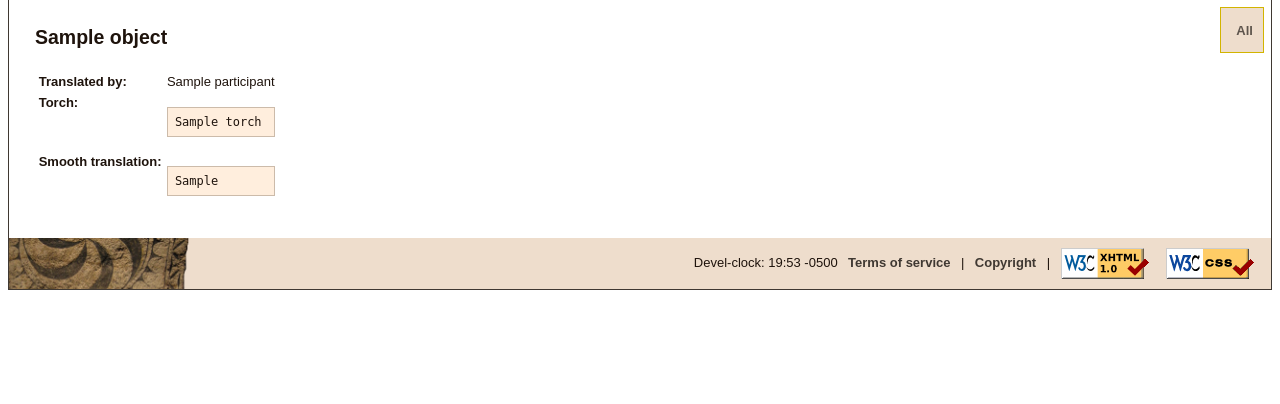
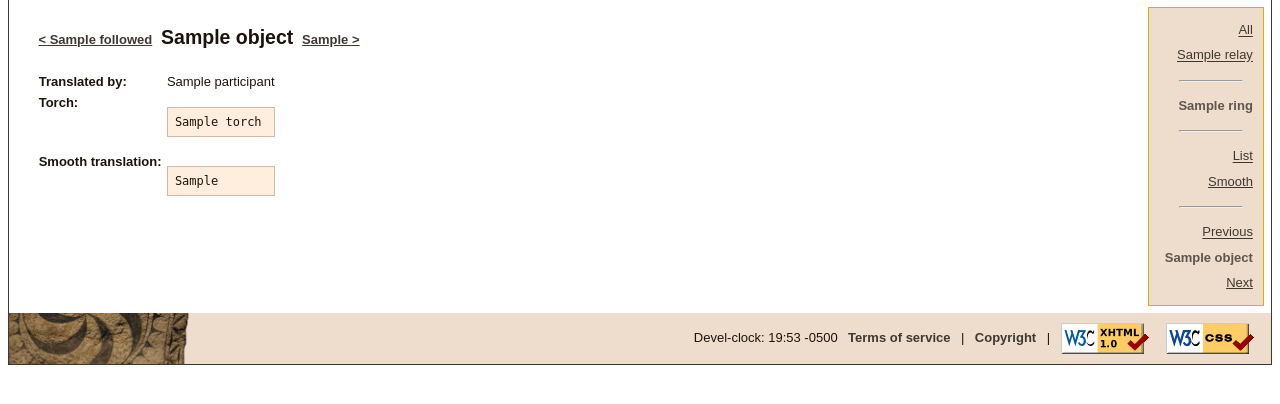
Before and after one commit to kaleissin/RelayMuseum, a Django app: template RelayMuseum/relay/templates/relay/torch_detail.html in a window 1280 px wide. Shown: the part 131-535 px from the top of the page. Run offline with Django 3.2, Linux system fonts and the light colour scheme; the template is opened without the code that fills it: most values are stand-ins (such as "Sample title", 1, 10 or a date in 2020); parts of the project's set-up code (start-up, migrations or seed data) failed here and were passed over.

Commit message:
Better submenu, links to previous/next

```diff
--- a/RelayMuseum/relay/templates/relay/torch_detail.html
+++ b/RelayMuseum/relay/templates/relay/torch_detail.html
@@ -1,11 +1,34 @@
 {% extends "base.html" %}
 {% block submenu %}
 <ul>
-    <li><b>All</b></li>
+    <li><a href="/relay/">All</a></li>
+    <li><a href="/relay/{{ relay.slug }}/">{{ relay }}</a></li>
+    {% if relay.rings.count %}
+    <li><hr /></li>
+    <li><b>{{ ring }}</b></li>
+    {% endif %}
+    <li><hr /></li>
+    <li><a href="..">List</a></li>
+    <li><a href="../?smooth">Smooth</a></li>
+    <li><hr /></li>
+    {% if object.followed %}
+    <li><a href="/relay/{{ relay.slug }}/{{ ring.slug }}/{{ object.followed.id }}/">Previous</a></li>
+    {% endif %}
+    <li><b>{{ object }}</b></li>
+    {% if object.follows.all %}
+    <li><a href="/relay/{{ relay.slug }}/{{ ring.slug }}/{{ object.follows.all.0.id }}/">Next</a></li>
+    {% endif %}
 </ul>
 {% endblock submenu %}
 {% block content %}
-    <h2>{{ object }}</h2>
+    <h2>{% if object.followed %}
+    <a href="/relay/{{ relay.slug }}/{{ ring.slug }}/{{ object.followed.id }}/">&lt; {{ object.followed }}</a>
+    {% endif %}
+    {{ object }}
+    {% if object.follows.all %}
+    <a href="/relay/{{ relay.slug }}/{{ ring.slug }}/{{ object.follows.all.0.id }}/"> {{ object.follows.all.0 }} &gt;</a>
+    {% endif %}
+    </h2>
     <table>
         <tr>
             <th></th>
@@ -17,11 +40,11 @@
         </tr>
         <tr>
             <th>Torch:</th>
-            <td><pre>{{ object.torch }}</pre></td>
+            <td><pre>{{ object.torch|wordwrap:"80" }}</pre></td>
         </tr>
         <tr>
             <th>Smooth translation:</th>
-            <td><pre>{{ object.smooth_translation }}</pre></td>
+            <td><pre>{{ object.smooth_translation|wordwrap:"80" }}</pre></td>
         </tr>
     </table>
 
```
